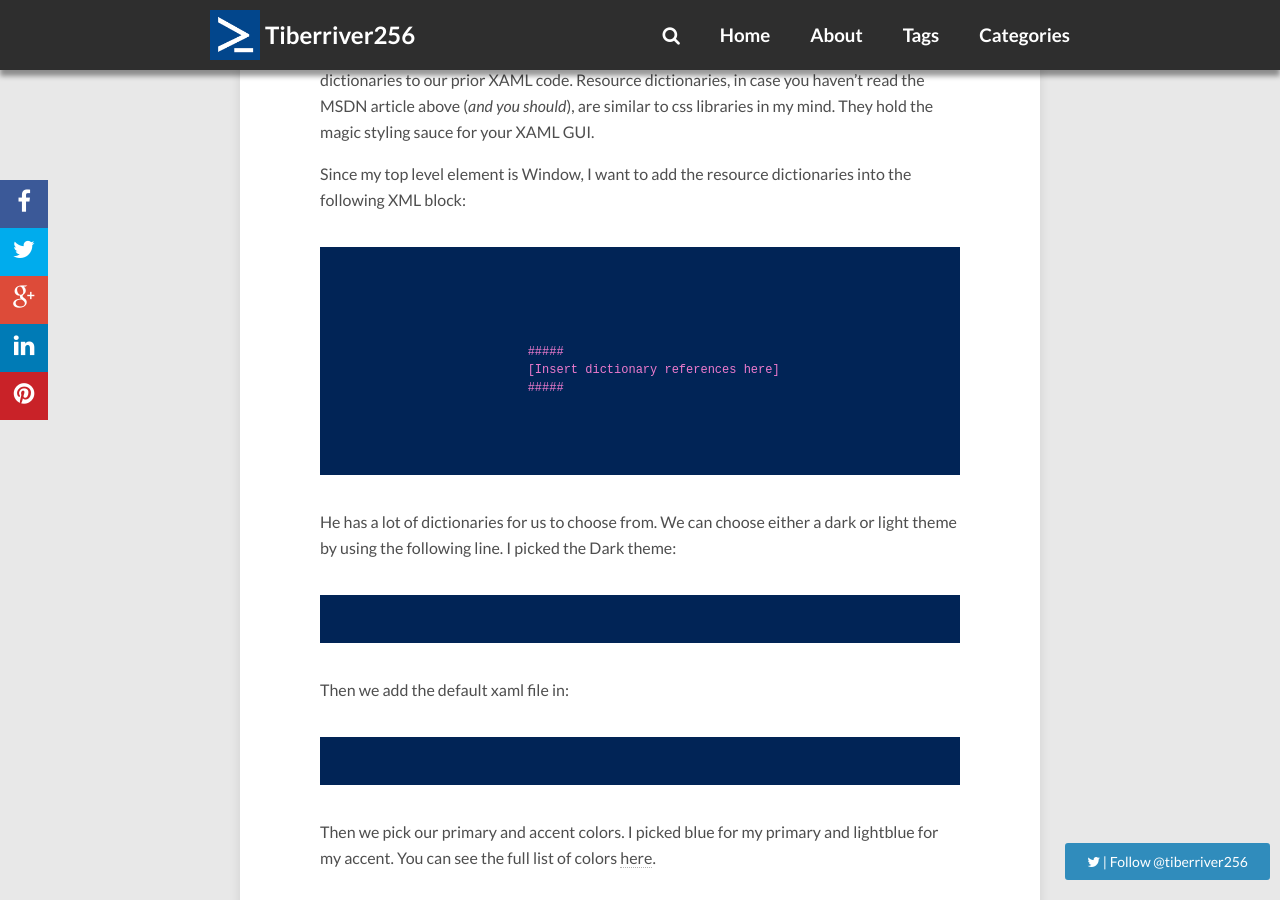
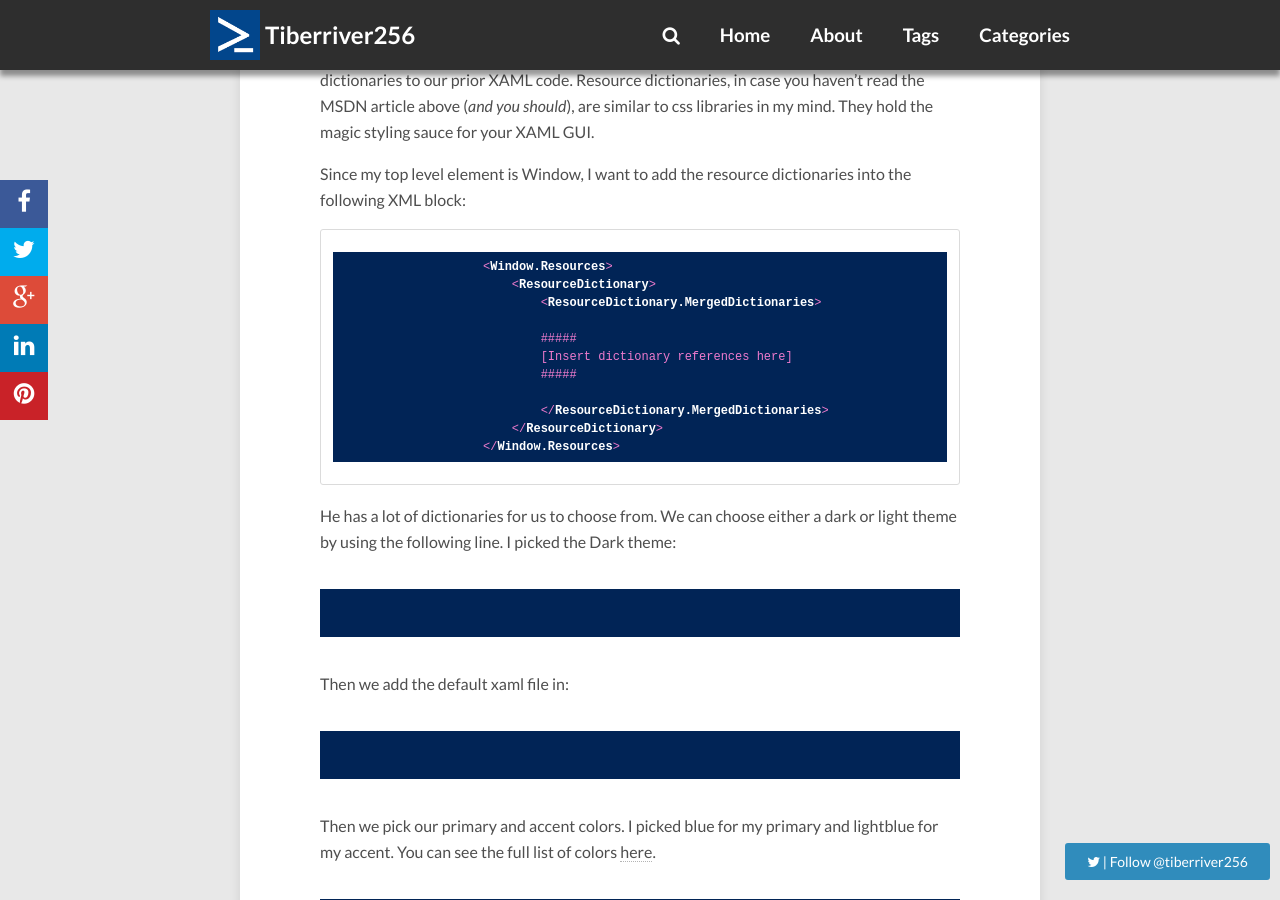
Before and after one commit to Tiberriver256/Tiberriver256.GitHub.io, a Jekyll site: the page built from _posts/2015-12-18-PowerShellProgress-Pt4.md, in a window 1280 px wide and 900 px high, scrolled down 1780 px. Built offline with Jekyll 4.4.1, drawn with Linux system fonts in a browser that asks for light colours; nearby versions of some CDN libraries; comment, search, counter and statistics services are not loaded.

Commit message:
testing xml

```diff
--- a/_posts/2015-12-18-PowerShellProgress-Pt4.md
+++ b/_posts/2015-12-18-PowerShellProgress-Pt4.md
@@ -60,7 +60,7 @@
 
 Since my top level element is Window, I want to add the resource dictionaries into the following XML block:
 
-<pre> <code class="xml">
+{% highlight xml %}
                     <Window.Resources>
                         <ResourceDictionary>
                             <ResourceDictionary.MergedDictionaries>
@@ -72,7 +72,7 @@
                             </ResourceDictionary.MergedDictionaries>
                         </ResourceDictionary>
                     </Window.Resources>
-</code> </pre>
+{% endhighlight %}
 
 He has a lot of dictionaries for us to choose from. We can choose either a dark or light theme by using the following line. I picked the Dark theme:
 
```
